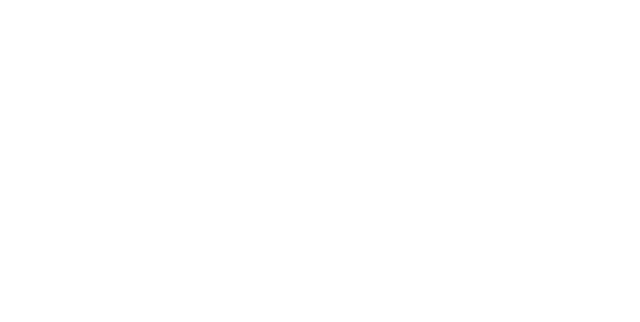
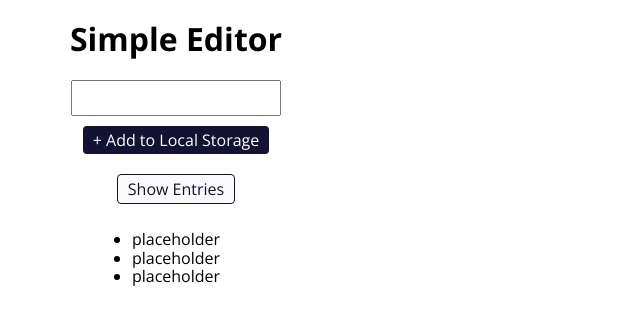
Before and after one commit to krzysztof-kozak/simple-editor, a website built with webpack: page src/pages/index.html in a window 1280 px wide. Shown: the whole page, without its empty margins (0-640 px from the left). Built offline with nearby package versions, Linux system fonts and the light colour scheme.

Commit message:
added layout and basic styling

```diff
--- a/src/pages/index.html
+++ b/src/pages/index.html
@@ -6,10 +6,24 @@
   <meta name="viewport" content="width=device-width, initial-scale=1.0" />
   <title>WTF: Webpack starter kit</title>
   <meta name="description" content="Simple Local Storage Project" />
-
 </head>
 
 <body>
+  <div class="content-wrapper">
+    <h1 class="title">Simple Editor</h1>
+
+    <input class="text-field" type="text">
+
+    <button class="button-primary">+ Add to Local Storage</button>
+    <button class="button-secondary">Show Entries</button>
+
+    <ul class="list">
+      <li class="list__item">placeholder</li>
+      <li class="list__item">placeholder</li>
+      <li class="list__item">placeholder</li>
+    </ul>
+  </div>
+
 
 </body>
 
--- a/src/scss/main.scss
+++ b/src/scss/main.scss
@@ -1 +1,39 @@
 @import '~normalize.css';
+@import url('https://fonts.googleapis.com/css2?family=Open+Sans:wght@400;700&display=swap');
+
+body {
+  font-family: 'Open Sans', sans-serif;
+}
+
+.content-wrapper {
+  max-width: 320px;
+  margin: 0 16px;
+  display: flex;
+  flex-direction: column;
+  align-items: center;
+}
+
+.text-field {
+  height: 30px;
+}
+
+@mixin button($color, $background, $border) {
+  border-radius: 4px;
+  color: $color;
+  background: $background;
+  border: $border;
+  padding: 5px 10px;
+  margin: 10px 0;
+}
+
+.button-primary {
+  @include button(#fff, #121232, none);
+}
+
+.button-secondary {
+  @include button(#121232, #fafafc, 1px solid #121232);
+}
+
+.list {
+  padding: 0;
+}
```
